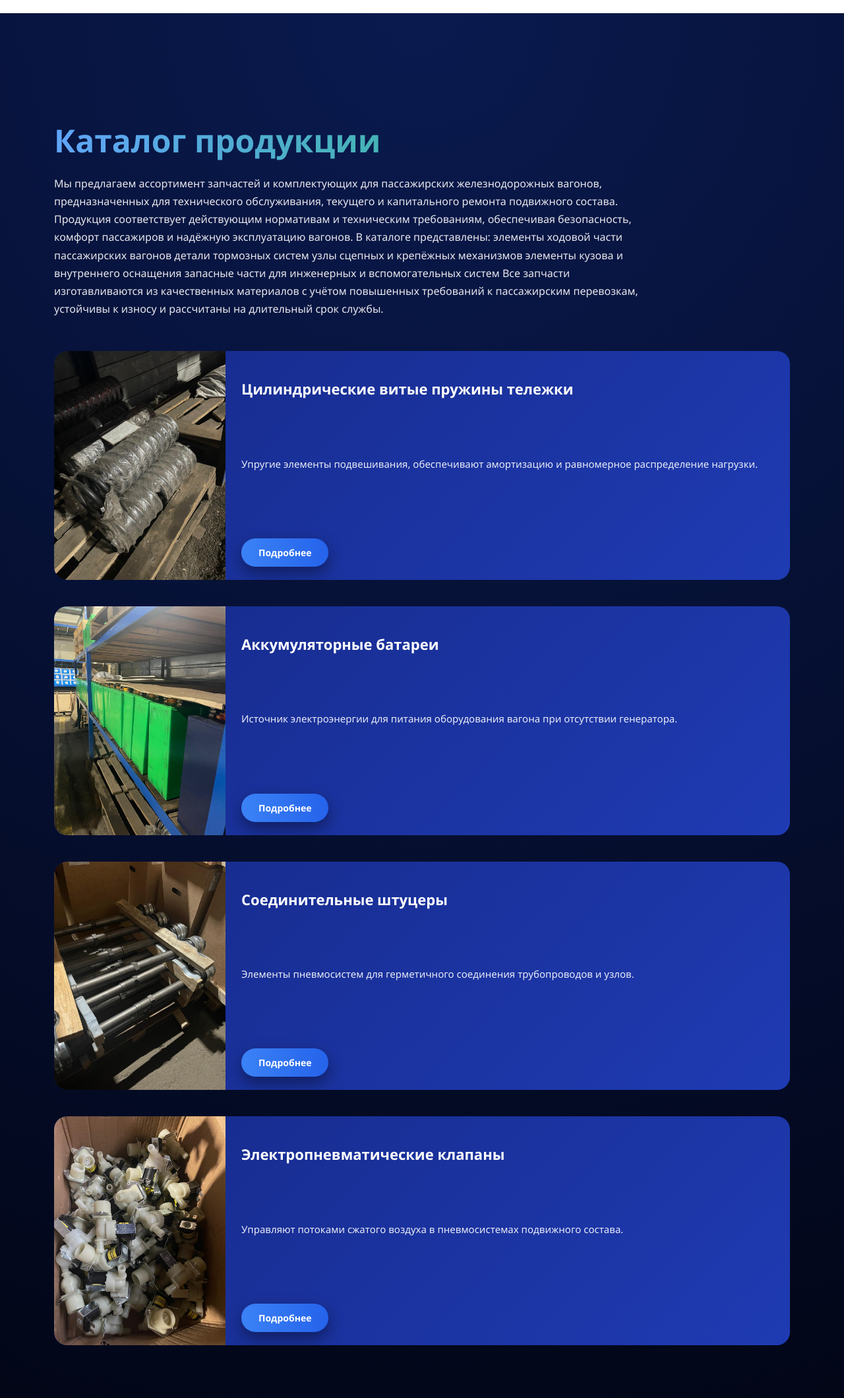
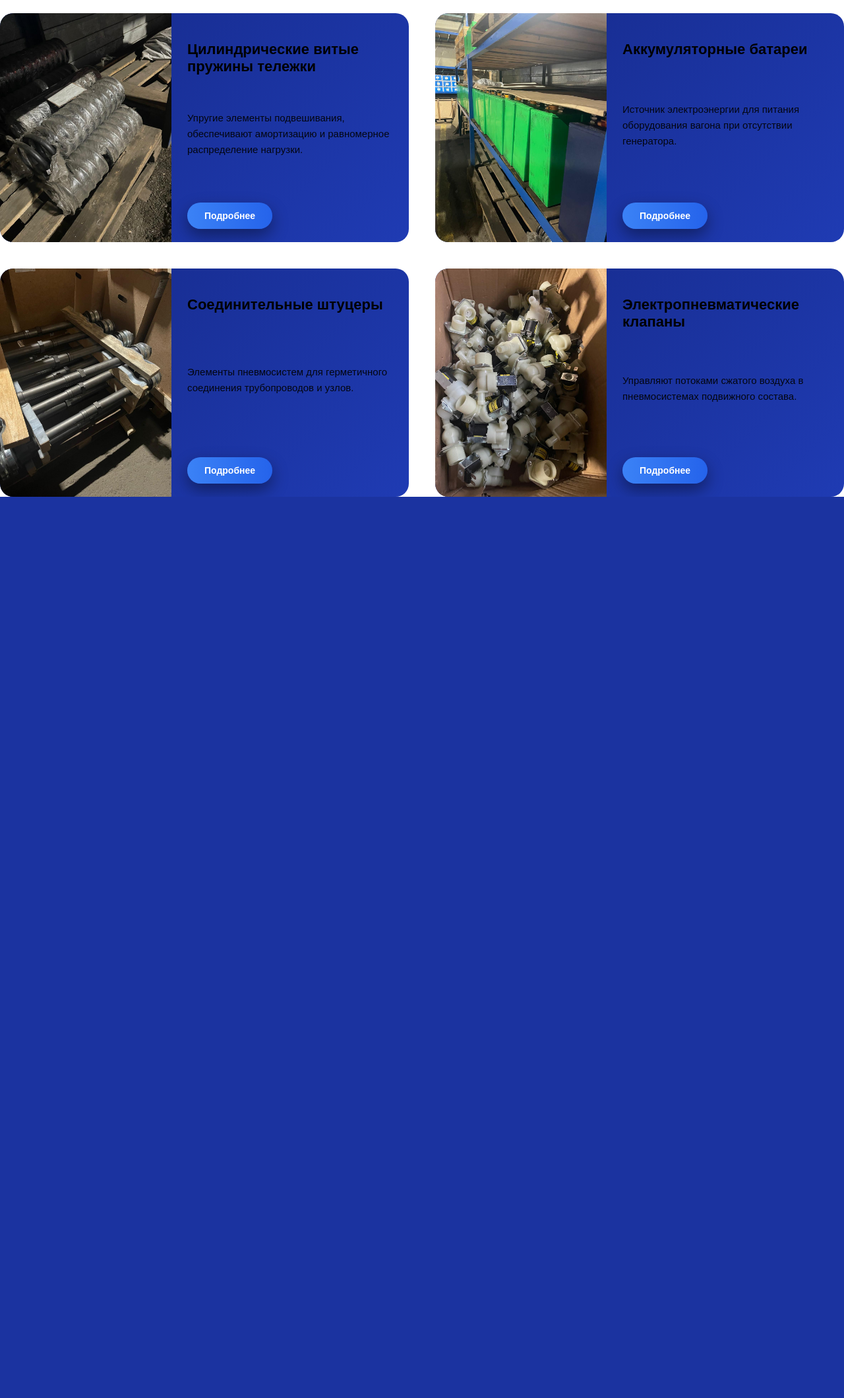
Before and after one commit to sungaterlanuly22-sketch/orientexpress, a Flask app: page /catalog in a window 1280 px wide. Shown: the part 80-2199 px from the top of the page at 66% size. After the commit the page ends 833 px from the top, so only its background shows below. Run offline with Flask 3, Linux system fonts and the light colour scheme.

Commit message:
fix catalog-grid closing div

```diff
--- a/templates/catalog.html
+++ b/templates/catalog.html
@@ -1,31 +1,12 @@
 {% extends "base.html" %}
 {% block content %}
 
-<section class="catalog-page">
-  <div class="container">
 
-    <h1 class="catalog-title">Каталог продукции</h1>
 
-    <p class="catalog-text">
-      Мы предлагаем ассортимент запчастей и комплектующих для пассажирских железнодорожных вагонов, предназначенных для технического обслуживания, текущего и капитального ремонта подвижного состава. Продукция соответствует действующим нормативам и техническим требованиям, обеспечивая безопасность, комфорт пассажиров и надёжную эксплуатацию вагонов.
-В каталоге представлены:
 
-элементы ходовой части пассажирских вагонов
-
-детали тормозных систем
-
-узлы сцепных и крепёжных механизмов
-
-элементы кузова и внутреннего оснащения
-
-запасные части для инженерных и вспомогательных систем
-
-Все запчасти изготавливаются из качественных материалов с учётом повышенных требований к пассажирским перевозкам, устойчивы к износу и рассчитаны на длительный срок службы.
-    </p>
 
 <div class="catalog-grid">
 
-      <!-- Карточка -->
   <div class="card">
     <div class="card-img">
       <img src="{{ url_for('static', filename='images/prujin.jpg') }}" alt="Пружины">
@@ -69,6 +50,9 @@
       <a href="#" class="btn">Подробнее</a>
     </div>
   </div>
+
+</div> <!-- ОБЯЗАТЕЛЬНО -->
+
 </section>
 
 {% endblock %}
```
Lines whose indentation alone changed are shown as unchanged.
